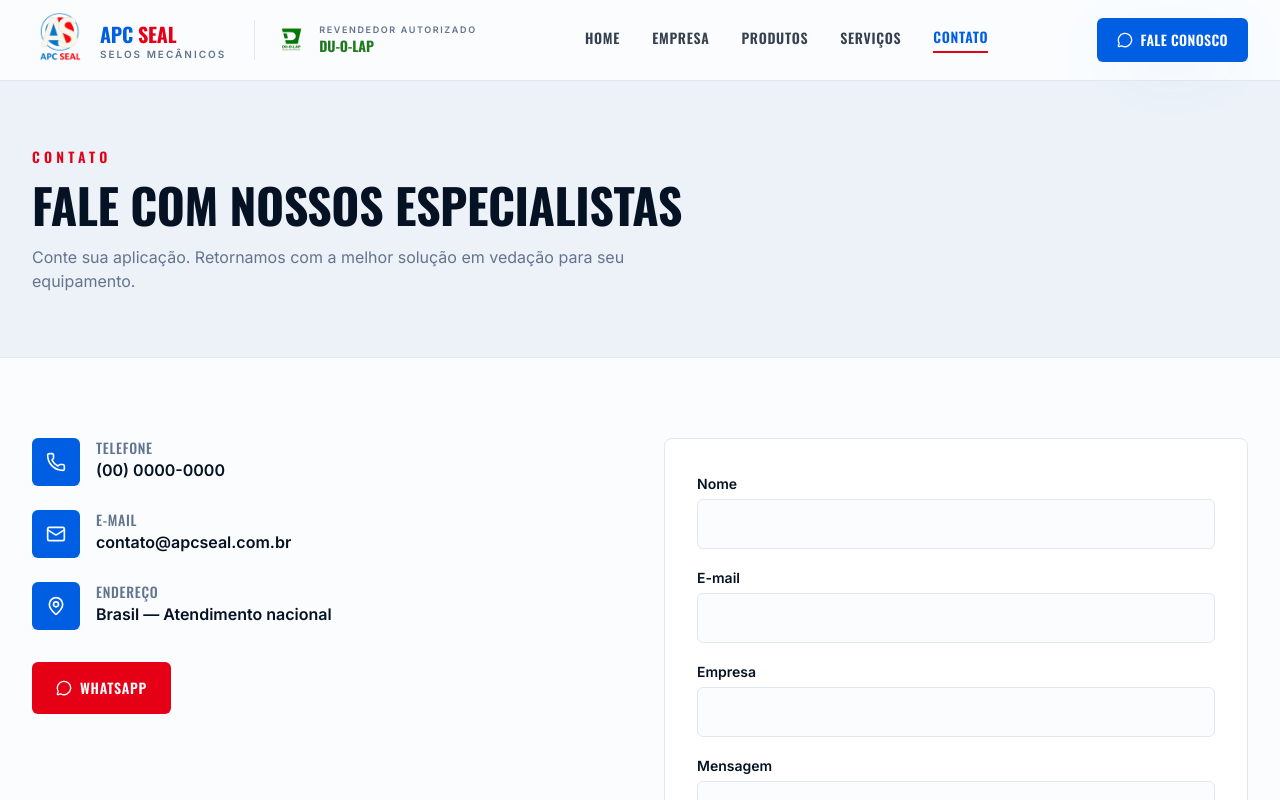
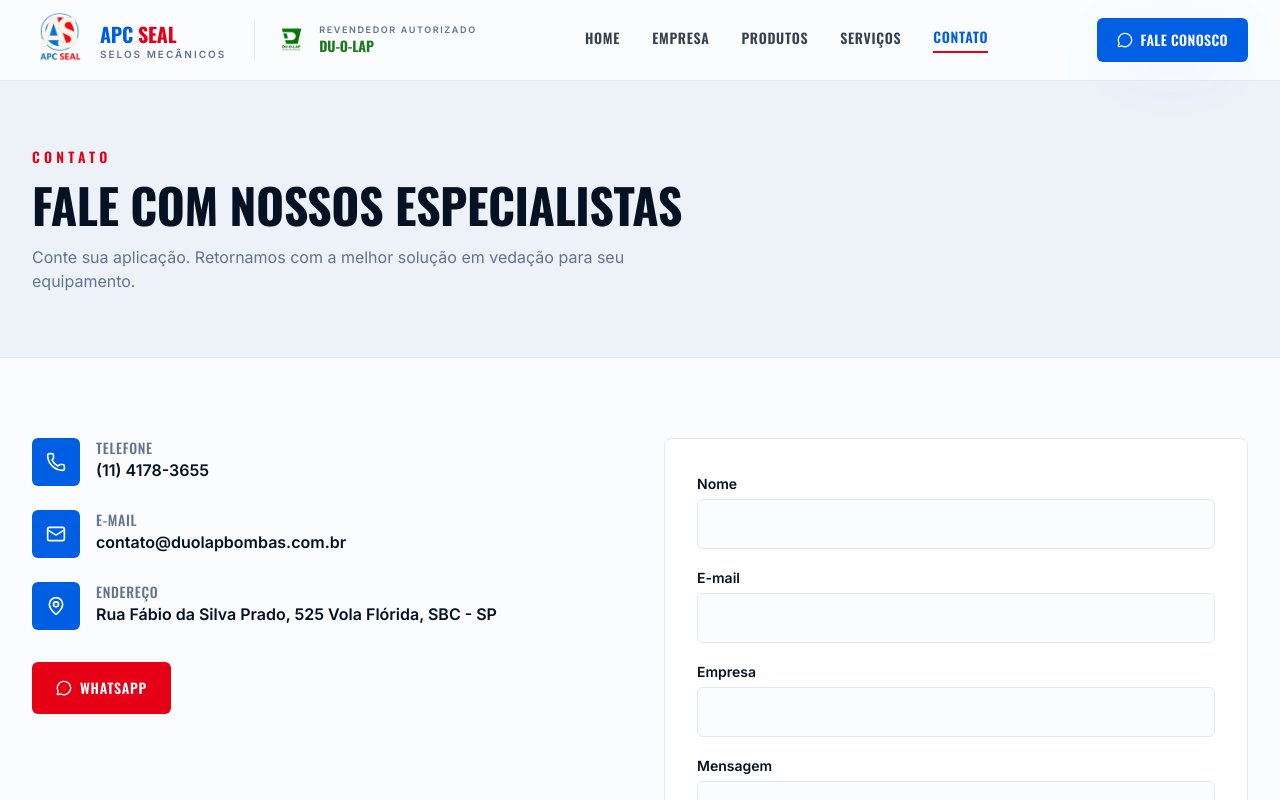
Before and after one commit to JorgeWendell/seals-of-excellence, a React (Vite) app: page /contato in a window 1280 px wide. Shown: the top 800 px of the page. Built offline with nearby package versions, Linux system fonts and the light colour scheme.

Commit message:
fix: contact

```diff
--- a/src/pages/contato.tsx
+++ b/src/pages/contato.tsx
@@ -30,9 +30,13 @@ export function ContatoPage() {
           <div>
             <div className="space-y-6">
               {[
-                { icon: Phone, t: "Telefone", v: "(00) 0000-0000" },
-                { icon: Mail, t: "E-mail", v: "contato@apcseal.com.br" },
-                { icon: MapPin, t: "Endereço", v: "Brasil — Atendimento nacional" },
+                { icon: Phone, t: "Telefone", v: "(11) 4178-3655" },
+                { icon: Mail, t: "E-mail", v: "contato@duolapbombas.com.br" },
+                {
+                  icon: MapPin,
+                  t: "Endereço",
+                  v: "Rua Fábio da Silva Prado, 525 Vola Flórida, SBC - SP",
+                },
               ].map((c) => (
                 <div key={c.t} className="flex items-start gap-4">
                   <div className="w-12 h-12 rounded-md bg-primary text-primary-foreground flex items-center justify-center shrink-0">
```
